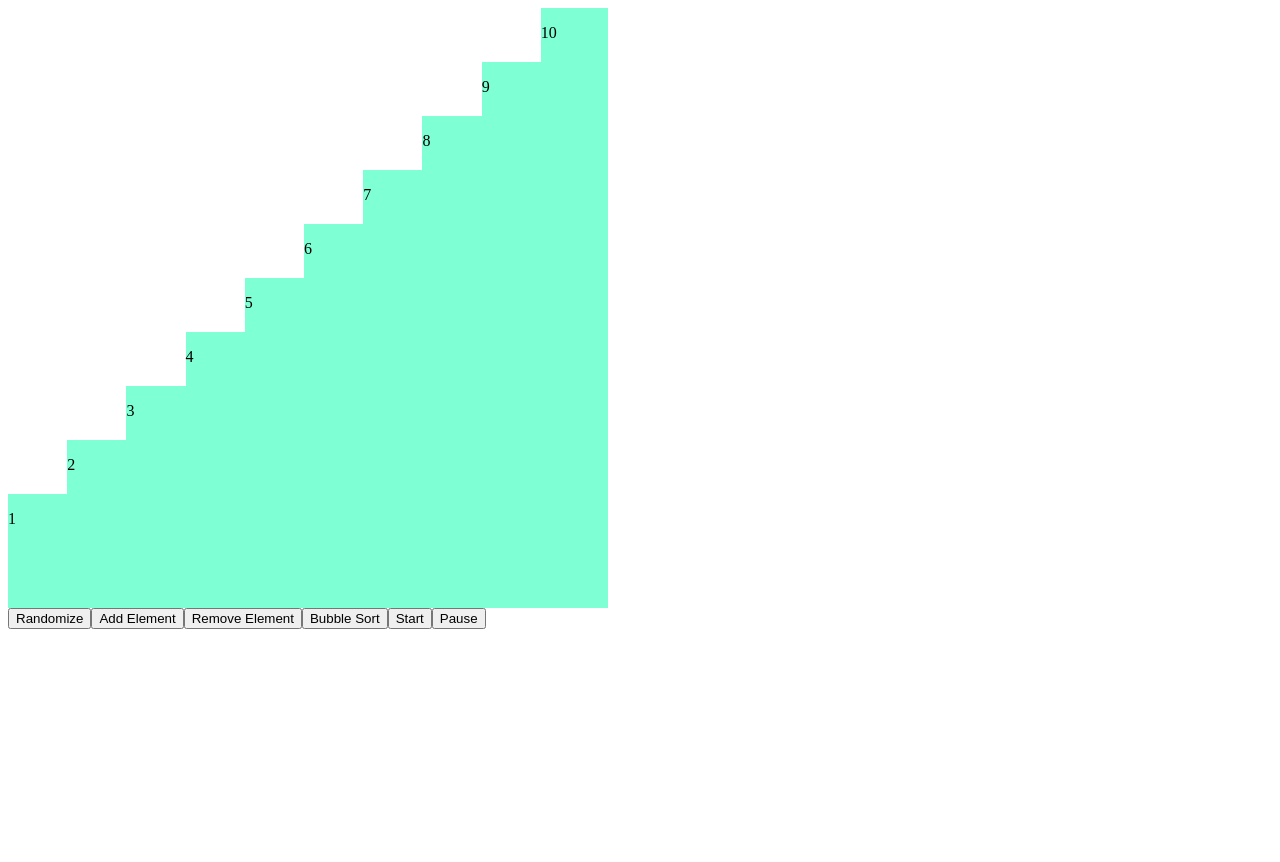
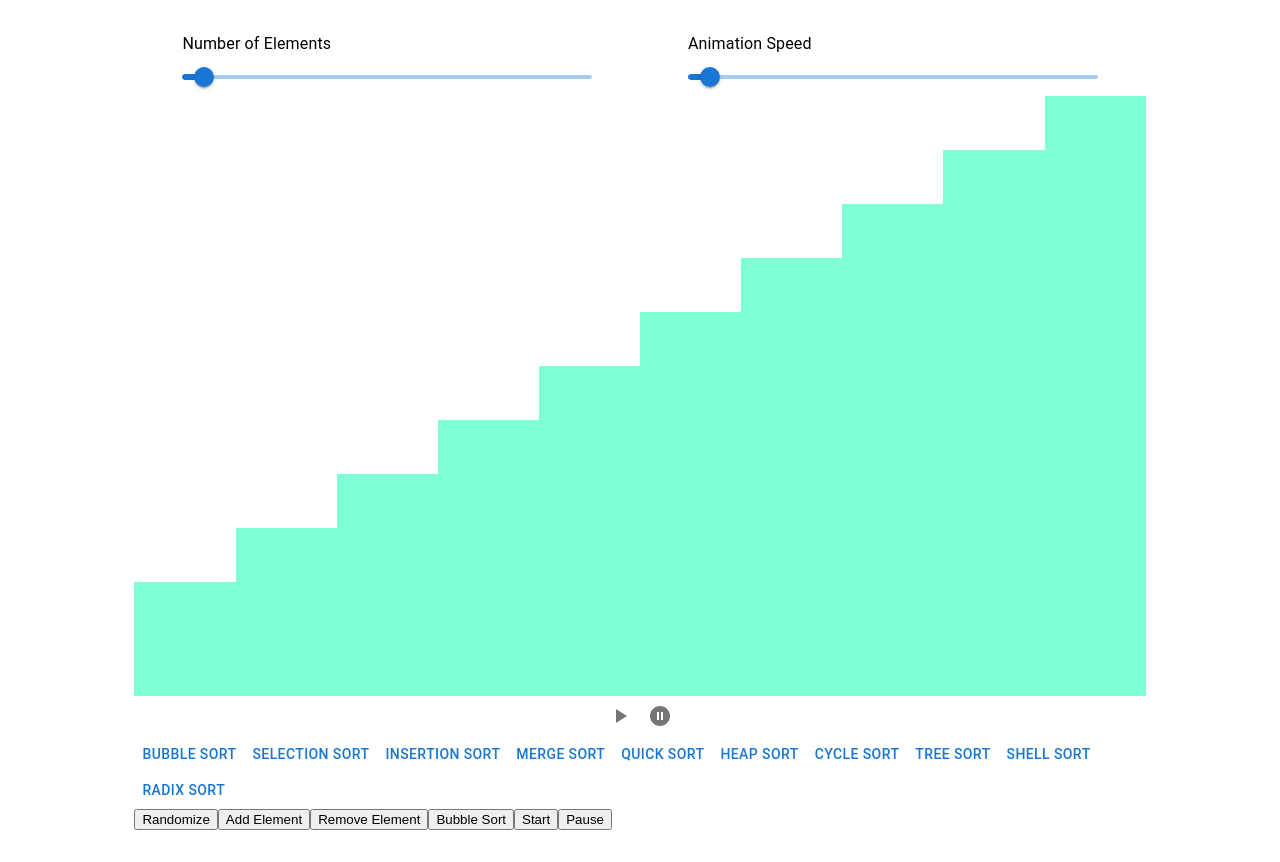
Before and after one commit to vadna034/sorting-visualizer, a React (Create React App) app: page / in a window 1280 px wide. Before the commit the page ends 800 px from the top, so only its background shows below. Built offline with nearby package versions, Linux system fonts and the light colour scheme.

Commit message:
Added styling using material UI

```diff
--- a/src/App.tsx
+++ b/src/App.tsx
@@ -1,15 +1,25 @@
 import React, {useState} from 'react';
 import BarGraph from './components/BarGraph';
 import ButtonContainer from './components/ButtonContainer';
+import { SlidersContainer } from './components/SlidersContainer';
+import { PlayPauseContainer } from 'components/PlayPauseContainer';
+import { SortButtonsContainer } from 'components/SortButtonsContainer';
 
 function App() {
   const [numElements, updateElements] = useState(10);
 
   return (
-    <div className="App">
+    <div className="App" style={{width: "80%", margin: "2em auto", maxWidth: "1100px"}}>
       <header className="App-header">
-        <BarGraph numElements={numElements}></BarGraph>
-        <ButtonContainer addElement={() => updateElements(numElements+1)} removeElement={() => updateElements(Math.max(numElements-1,1))}></ButtonContainer>
+        <div style={{display: "flex", flexDirection: "column"}}>
+          <SlidersContainer addElement={() => updateElements(numElements+1)} removeElement={() => updateElements(Math.max(numElements-1,1))} />
+          <BarGraph numElements={numElements}></BarGraph>
+          <PlayPauseContainer/>
+          <div>
+            <SortButtonsContainer />
+          </div>
+          <ButtonContainer addElement={() => updateElements(numElements+1)} removeElement={() => updateElements(Math.max(numElements-1,1))}></ButtonContainer>
+        </div>
       </header>
     </div>
   );
--- a/src/components/BarGraph.tsx
+++ b/src/components/BarGraph.tsx
@@ -15,7 +15,6 @@ function BarGraph(props: BarGraphProps) {
             <div style={{height: "100%", display: "flex", flexDirection: "column"}}>
               <div style={{ display: "flex", flexGrow: 1 }}></div>
                 <div className="graph-element graph-element-default-color" style={{height: "100%", display: "flex", flexBasis: getHeight(i, props.numElements)}}>
-                  <p>{i}</p>
             </div>
           </div>
         </div>
--- a/src/components/ButtonContainer.tsx
+++ b/src/components/ButtonContainer.tsx
@@ -34,14 +34,12 @@ function ButtonContainer(props: ButtonContainerProps) {
 
     return (
     <div>
-      <div></div>
       <button onClick={() => changeElementsWrapper(randomizeElements)}>Randomize</button>
       <button onClick={() => changeElementsWrapper(props.addElement)}>Add Element</button>
       <button onClick={() => changeElementsWrapper(props.removeElement)}>Remove Element</button>
       <button onClick={() => changeElementsWrapper(animateSort)}>Bubble Sort</button>
       <button onClick={() => shouldPause = false}>Start</button>
       <button onClick={() => shouldPause = true}>Pause</button>
-
     </div>
   );
 }
@@ -124,7 +122,7 @@ function replaceClass(el: Element, classToAdd: string){
 
 async function WaitForSetTime(id: SortKey){
     do {
-        await new Promise(resolve => setTimeout(resolve, 50));
+        await new Promise(resolve => setTimeout(resolve, 0));
     } while(shouldPause && id === sortKey)
 }
 
--- /dev/null
+++ b/src/components/PlayPauseContainer.tsx
@@ -0,0 +1,22 @@
+import { PauseCircle, PlayArrow } from '@mui/icons-material';
+import { IconButton, } from '@mui/material';
+import React from 'react';
+
+export interface PlayPauseContainerProps {
+
+}
+
+export function PlayPauseContainer(props: PlayPauseContainerProps) {
+    return  <>
+    <div style={{flexDirection: "row"}}>
+        <div style={{display: "flex", alignSelf: "center", justifyContent: "center"}}>
+            <IconButton>
+            <PlayArrow></PlayArrow>
+            </IconButton>
+            <IconButton>
+            <PauseCircle></PauseCircle>
+            </IconButton>
+        </div>
+    </div>
+  </>
+}
--- /dev/null
+++ b/src/components/SlidersContainer.tsx
@@ -0,0 +1,45 @@
+import { Box, Slider, Typography } from '@mui/material';
+import React from 'react';
+
+export interface SlidersContainerProps {
+    addElement: () => void;
+    removeElement: () => void;
+}
+
+export function SlidersContainer(props: SlidersContainerProps) {
+    return <>
+        <div style={{display: "flex", flexDirection: "row"}}>
+            <div style={{width: "50%", margin: "0 3em"}}>
+                <Box sx={{ width: "250" }}>
+                    <Typography id="track-false-slider" gutterBottom>
+                        Number of Elements
+                    </Typography>
+                    <Slider
+                    aria-label="Small steps"
+                    defaultValue={10}
+                    step={5}
+                    min={5}
+                    max={100}
+                    valueLabelDisplay="auto"
+                    />
+                </Box>
+            </div>
+            <div style={{width: "50%", margin: "0 3em"}}>
+                <Box>
+                    <Typography id="track-false-slider" gutterBottom>
+                        Animation Speed
+                    </Typography>
+                    <Slider
+                    aria-label="Small steps"
+                    defaultValue={10}
+                    step={5}
+                    min={5}
+                    max={100}
+                    valueLabelDisplay="auto"
+                    />
+                </Box>
+            </div>
+        </div>
+
+    </>
+}
--- /dev/null
+++ b/src/components/SortButtonsContainer.tsx
@@ -0,0 +1,21 @@
+import { Button } from '@mui/material';
+import React from 'react';
+
+export interface SortButtonsContainerProps {
+
+}
+
+export function SortButtonsContainer(props: SortButtonsContainerProps) {
+    return <>
+        <Button>Bubble Sort</Button>
+        <Button>Selection Sort</Button>
+        <Button>Insertion Sort</Button>
+        <Button>Merge Sort</Button>
+        <Button>Quick Sort</Button>
+        <Button>Heap Sort</Button>
+        <Button>Cycle Sort</Button>
+        <Button>Tree Sort</Button>
+        <Button>Shell Sort</Button>
+        <Button>Radix Sort</Button>
+    </>
+}
--- a/src/styles/BarGraph.css
+++ b/src/styles/BarGraph.css
@@ -1,5 +1,5 @@
 .graph {
-  width: 600px;
+  width: 100%;
   height: 600px;
 }
 
```
Also changed, not shown: package.json (+7 -0 lines), src/styles/App.css (added), 1 other file (tests, documents, lock files or other folders).
